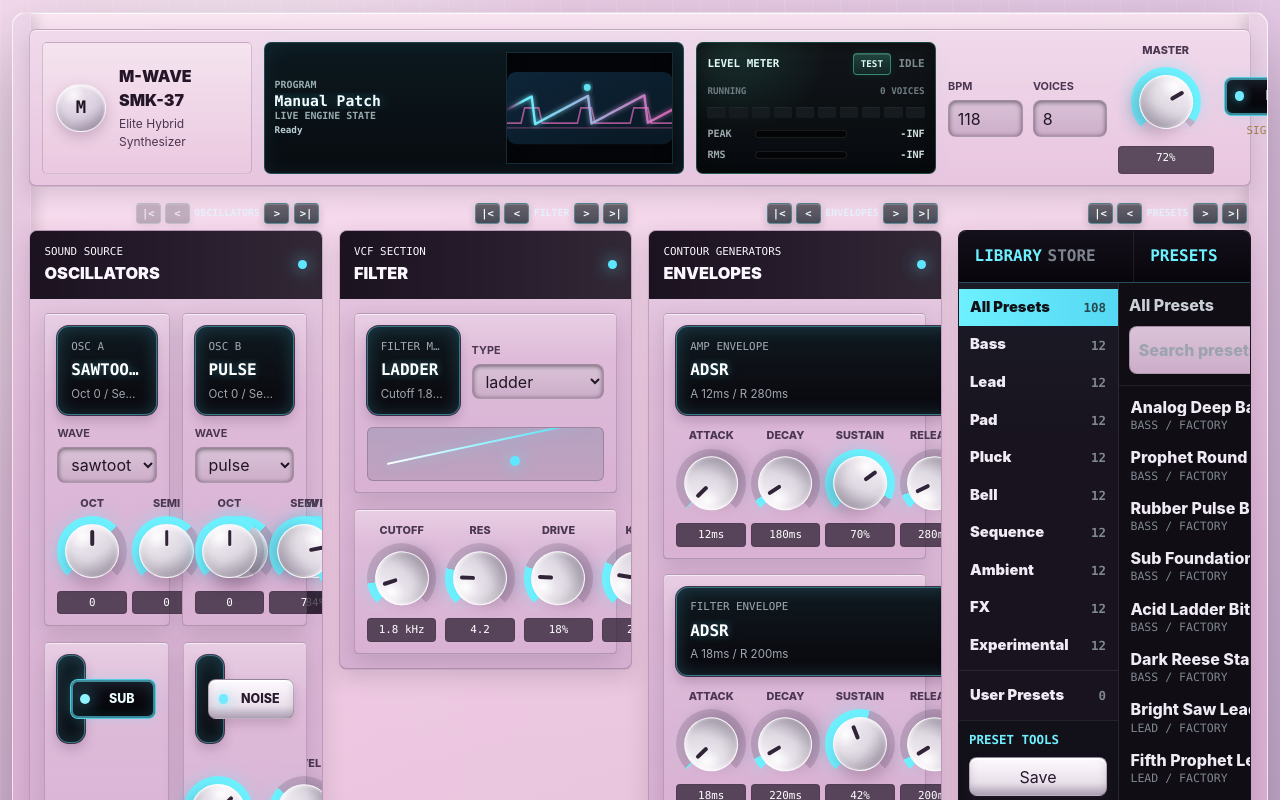
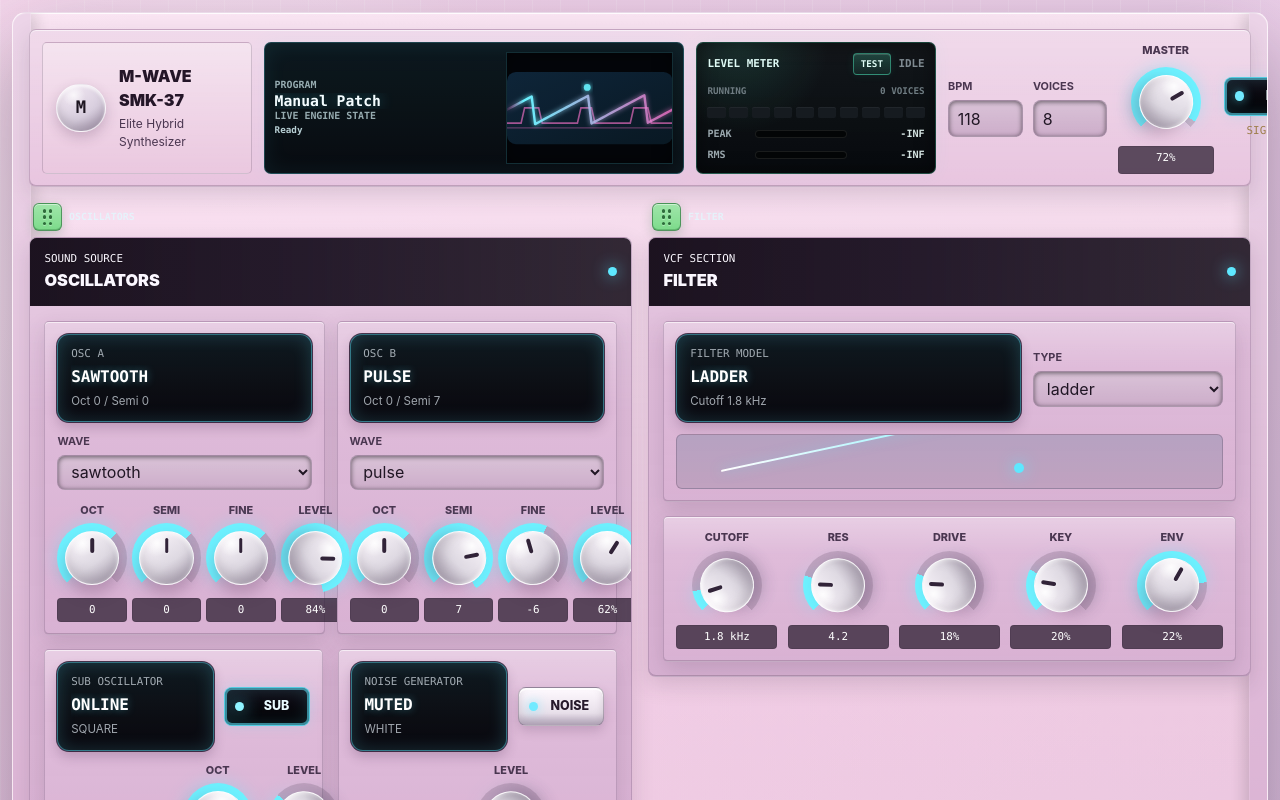
Before and after one commit to kimyounggaur/synthesizer, a React (Vite) app: page / in a window 1280 px wide. Shown: the top 800 px of the page. Built offline with nearby package versions, Linux system fonts and the light colour scheme.

Commit message:
Replace panel arrows with drag handles

```diff
--- a/src/components/SynthLayout.tsx
+++ b/src/components/SynthLayout.tsx
@@ -1,4 +1,4 @@
-import { useCallback, useEffect, useRef, useState } from 'react';
+import { useCallback, useEffect, useRef, useState, type DragEvent } from 'react';
 import { AudioEngine } from '../audio/AudioEngine';
 import type { MeterSnapshot } from '../types/synth';
 import { selectEngineState, useSynthStore } from '../store/synthStore';
@@ -17,7 +17,6 @@ const silentMeter: MeterSnapshot = { peak: 0, rms: 0, clipping: false, audioStat
 const PANEL_LAYOUT_KEY = 'wave-vector-hybrid-synth:panel-layout';
 
 type MovablePanelId = 'oscillators' | 'filter' | 'envelopes' | 'presets' | 'lfo' | 'vector' | 'waveSeq' | 'effects';
-type MoveDirection = 'first' | 'previous' | 'next' | 'last';
 
 const defaultPanelOrder: MovablePanelId[] = ['oscillators', 'filter', 'envelopes', 'presets', 'lfo', 'vector', 'waveSeq', 'effects'];
 
@@ -48,28 +47,21 @@ function readPanelOrder(): MovablePanelId[] {
   }
 }
 
-function movePanelOrder(order: MovablePanelId[], panelId: MovablePanelId, direction: MoveDirection): MovablePanelId[] {
-  const from = order.indexOf(panelId);
-  if (from < 0) {
+function reorderPanelOrder(order: MovablePanelId[], source: MovablePanelId, target: MovablePanelId, placeAfter: boolean): MovablePanelId[] {
+  if (source === target) {
     return order;
   }
 
-  const to =
-    direction === 'first'
-      ? 0
-      : direction === 'last'
-        ? order.length - 1
-        : direction === 'previous'
-          ? Math.max(0, from - 1)
-          : Math.min(order.length - 1, from + 1);
-
-  if (from === to) {
+  const sourceIndex = order.indexOf(source);
+  const targetIndex = order.indexOf(target);
+  if (sourceIndex < 0 || targetIndex < 0) {
     return order;
   }
 
   const next = [...order];
-  const [panel] = next.splice(from, 1);
-  next.splice(to, 0, panel);
+  const [panel] = next.splice(sourceIndex, 1);
+  const adjustedTargetIndex = next.indexOf(target);
+  next.splice(adjustedTargetIndex + (placeAfter ? 1 : 0), 0, panel);
   return next;
 }
 
@@ -79,6 +71,8 @@ export function SynthLayout() {
   const [engineError, setEngineError] = useState<string | null>(null);
   const [meter, setMeter] = useState<MeterSnapshot>(silentMeter);
   const [panelOrder, setPanelOrder] = useState<MovablePanelId[]>(readPanelOrder);
+  const [draggedPanel, setDraggedPanel] = useState<MovablePanelId | null>(null);
+  const [dropTargetPanel, setDropTargetPanel] = useState<MovablePanelId | null>(null);
   const setActiveNote = useSynthStore((state) => state.setActiveNote);
   const clearActiveNote = useSynthStore((state) => state.clearActiveNote);
   const clearActiveNotes = useSynthStore((state) => state.clearActiveNotes);
@@ -165,8 +159,59 @@ export function SynthLayout() {
     }, 650);
   }, [clearActiveNote, setActiveNote]);
 
-  const handleMovePanel = useCallback((panelId: MovablePanelId, direction: MoveDirection) => {
-    setPanelOrder((order) => movePanelOrder(order, panelId, direction));
+  const handlePanelDragStart = useCallback((event: DragEvent<HTMLButtonElement>, panelId: MovablePanelId) => {
+    event.dataTransfer.effectAllowed = 'move';
+    event.dataTransfer.setData('text/plain', panelId);
+    setDraggedPanel(panelId);
+  }, []);
+
+  const handlePanelDragEnd = useCallback(() => {
+    setDraggedPanel(null);
+    setDropTargetPanel(null);
+  }, []);
+
+  const handlePanelDragOver = useCallback(
+    (event: DragEvent<HTMLDivElement>, panelId: MovablePanelId) => {
+      if (!draggedPanel || draggedPanel === panelId) {
+        return;
+      }
+      event.preventDefault();
+      event.dataTransfer.dropEffect = 'move';
+      setDropTargetPanel(panelId);
+    },
+    [draggedPanel],
+  );
+
+  const handlePanelDrop = useCallback(
+    (event: DragEvent<HTMLDivElement>, panelId: MovablePanelId) => {
+      event.preventDefault();
+      const source = (event.dataTransfer.getData('text/plain') || draggedPanel) as MovablePanelId | null;
+      if (!source || !defaultPanelOrder.includes(source) || source === panelId) {
+        handlePanelDragEnd();
+        return;
+      }
+
+      const rect = event.currentTarget.getBoundingClientRect();
+      const horizontal = rect.width > rect.height;
+      const placeAfter = horizontal ? event.clientX > rect.left + rect.width / 2 : event.clientY > rect.top + rect.height / 2;
+      setPanelOrder((order) => reorderPanelOrder(order, source, panelId, placeAfter));
+      handlePanelDragEnd();
+    },
+    [draggedPanel, handlePanelDragEnd],
+  );
+
+  const handlePanelKeyMove = useCallback((panelId: MovablePanelId, direction: -1 | 1) => {
+    setPanelOrder((order) => {
+      const index = order.indexOf(panelId);
+      const target = index + direction;
+      if (index < 0 || target < 0 || target >= order.length) {
+        return order;
+      }
+      const next = [...order];
+      const [panel] = next.splice(index, 1);
+      next.splice(target, 0, panel);
+      return next;
+    });
   }, []);
 
   const renderPanel = (panelId: MovablePanelId) => {
@@ -204,22 +249,43 @@ export function SynthLayout() {
         ) : (
           <>
             <section className="movable-console-grid" aria-label="Movable synth panels">
-              {panelOrder.map((panelId, index) => (
-                <div key={panelId} className={`movable-panel-frame movable-panel-${panelId}`}>
-                  <div className="panel-move-controls" aria-label={`${panelLabels[panelId]} layout controls`}>
-                    <button type="button" disabled={index === 0} onClick={() => handleMovePanel(panelId, 'first')} aria-label={`${panelLabels[panelId]} move to first`}>
-                      |&lt;
-                    </button>
-                    <button type="button" disabled={index === 0} onClick={() => handleMovePanel(panelId, 'previous')} aria-label={`${panelLabels[panelId]} move previous`}>
-                      &lt;
+              {panelOrder.map((panelId) => (
+                <div
+                  key={panelId}
+                  className={`movable-panel-frame movable-panel-${panelId} ${draggedPanel === panelId ? 'is-dragging' : ''} ${dropTargetPanel === panelId ? 'is-drop-target' : ''}`}
+                  onDragOver={(event) => handlePanelDragOver(event, panelId)}
+                  onDragLeave={() => setDropTargetPanel((current) => (current === panelId ? null : current))}
+                  onDrop={(event) => handlePanelDrop(event, panelId)}
+                >
+                  <div className="panel-drag-controls" aria-label={`${panelLabels[panelId]} drag layout controls`}>
+                    <button
+                      type="button"
+                      className="panel-drag-handle"
+                      draggable
+                      onDragStart={(event) => handlePanelDragStart(event, panelId)}
+                      onDragEnd={handlePanelDragEnd}
+                      onKeyDown={(event) => {
+                        if (event.key === 'ArrowLeft' || event.key === 'ArrowUp') {
+                          event.preventDefault();
+                          handlePanelKeyMove(panelId, -1);
+                        }
+                        if (event.key === 'ArrowRight' || event.key === 'ArrowDown') {
+                          event.preventDefault();
+                          handlePanelKeyMove(panelId, 1);
+                        }
+                      }}
+                      aria-label={`${panelLabels[panelId]} drag to move panel`}
+                    >
+                      <span className="drag-grip-dots" aria-hidden="true">
+                        <span />
+                        <span />
+                        <span />
+                        <span />
+                        <span />
+                        <span />
+                      </span>
                     </button>
                     <span>{panelLabels[panelId]}</span>
-                    <button type="button" disabled={index === panelOrder.length - 1} onClick={() => handleMovePanel(panelId, 'next')} aria-label={`${panelLabels[panelId]} move next`}>
-                      &gt;
-                    </button>
-                    <button type="button" disabled={index === panelOrder.length - 1} onClick={() => handleMovePanel(panelId, 'last')} aria-label={`${panelLabels[panelId]} move to last`}>
-                      &gt;|
-                    </button>
                   </div>
                   {renderPanel(panelId)}
                 </div>
--- a/src/styles.css
+++ b/src/styles.css
@@ -408,7 +408,7 @@
 
   .movable-console-grid {
     display: grid;
-    grid-template-columns: repeat(4, minmax(0, 1fr));
+    grid-template-columns: repeat(2, minmax(0, 1fr));
     align-items: start;
     gap: 1rem;
   }
@@ -420,21 +420,26 @@
     gap: 0.35rem;
   }
 
-  .movable-panel-oscillators,
-  .movable-panel-presets {
-    grid-column: span 2;
-  }
-
-  .panel-move-controls {
+  .movable-panel-frame.is-dragging {
+    opacity: 0.52;
+  }
+
+  .movable-panel-frame.is-drop-target {
+    border-radius: 8px;
+    outline: 2px solid rgba(77, 215, 109, 0.72);
+    outline-offset: 0.22rem;
+  }
+
+  .panel-drag-controls {
     display: flex;
     align-items: center;
-    justify-content: flex-end;
-    gap: 0.28rem;
+    justify-content: flex-start;
+    gap: 0.45rem;
     min-width: 0;
     padding: 0 0.25rem;
   }
 
-  .panel-move-controls span {
+  .panel-drag-controls > span {
     overflow: hidden;
     color: rgba(223, 250, 255, 0.72);
     font-family: ui-monospace, SFMono-Regular, Menlo, Consolas, monospace;
@@ -445,37 +450,49 @@
     white-space: nowrap;
   }
 
-  .panel-move-controls button {
-    display: grid;
-    width: 1.55rem;
-    height: 1.35rem;
+  .panel-drag-handle {
+    display: grid;
+    width: 1.8rem;
+    height: 1.8rem;
+    flex: 0 0 auto;
     place-items: center;
-    border: 1px solid rgba(94, 232, 255, 0.32);
-    border-radius: 4px;
-    background:
-      linear-gradient(180deg, rgba(255, 255, 255, 0.18), rgba(94, 232, 255, 0.08)),
-      rgba(18, 15, 24, 0.76);
-    color: #eefcff;
-    font-family: ui-monospace, SFMono-Regular, Menlo, Consolas, monospace;
-    font-size: 0.66rem;
-    font-weight: 900;
-    line-height: 1;
-    box-shadow: inset 0 1px 0 rgba(255, 255, 255, 0.16), 0 3px 9px rgba(18, 12, 20, 0.18);
-  }
-
-  .panel-move-controls button:hover:not(:disabled) {
-    border-color: rgba(94, 232, 255, 0.72);
-    color: #ffffff;
-    box-shadow: 0 0 12px rgba(94, 232, 255, 0.22);
-  }
-
-  .panel-move-controls button:active:not(:disabled) {
+    border: 1px solid rgba(39, 105, 55, 0.62);
+    border-radius: 6px;
+    background:
+      linear-gradient(180deg, rgba(255, 255, 255, 0.32), rgba(255, 255, 255, 0.08)),
+      #73d982;
+    cursor: grab;
+    box-shadow:
+      inset 0 1px 0 rgba(255, 255, 255, 0.48),
+      inset 0 -1px 0 rgba(12, 78, 30, 0.22),
+      0 4px 12px rgba(28, 100, 44, 0.22);
+  }
+
+  .panel-drag-handle:hover {
+    border-color: rgba(35, 102, 50, 0.84);
+    box-shadow:
+      inset 0 1px 0 rgba(255, 255, 255, 0.56),
+      0 0 14px rgba(115, 217, 130, 0.38);
+  }
+
+  .panel-drag-handle:active {
+    cursor: grabbing;
     transform: translateY(1px);
   }
 
-  .panel-move-controls button:disabled {
-    cursor: not-allowed;
-    opacity: 0.34;
+  .drag-grip-dots {
+    display: grid;
+    grid-template-columns: repeat(2, 0.22rem);
+    grid-template-rows: repeat(3, 0.22rem);
+    gap: 0.17rem;
+  }
+
+  .drag-grip-dots span {
+    width: 0.22rem;
+    height: 0.22rem;
+    border-radius: 999px;
+    background: rgba(25, 82, 38, 0.82);
+    box-shadow: 0 1px 0 rgba(255, 255, 255, 0.34);
   }
 
   .section-panel {
@@ -2690,7 +2707,7 @@
     }
 
     .movable-console-grid {
-      grid-template-columns: repeat(4, minmax(0, 1fr));
+      grid-template-columns: repeat(2, minmax(0, 1fr));
     }
 
     .primary-module-grid {
```
